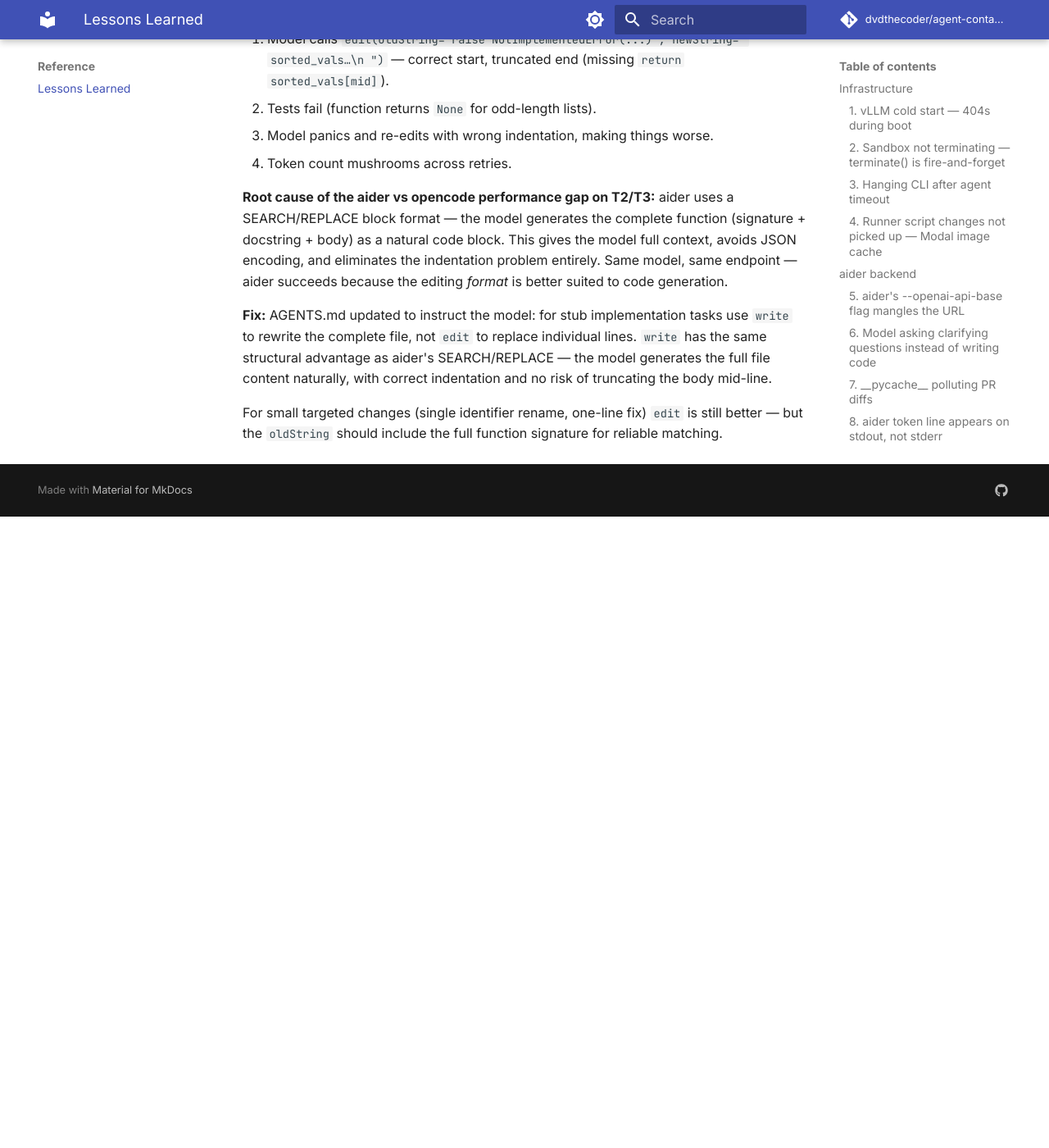
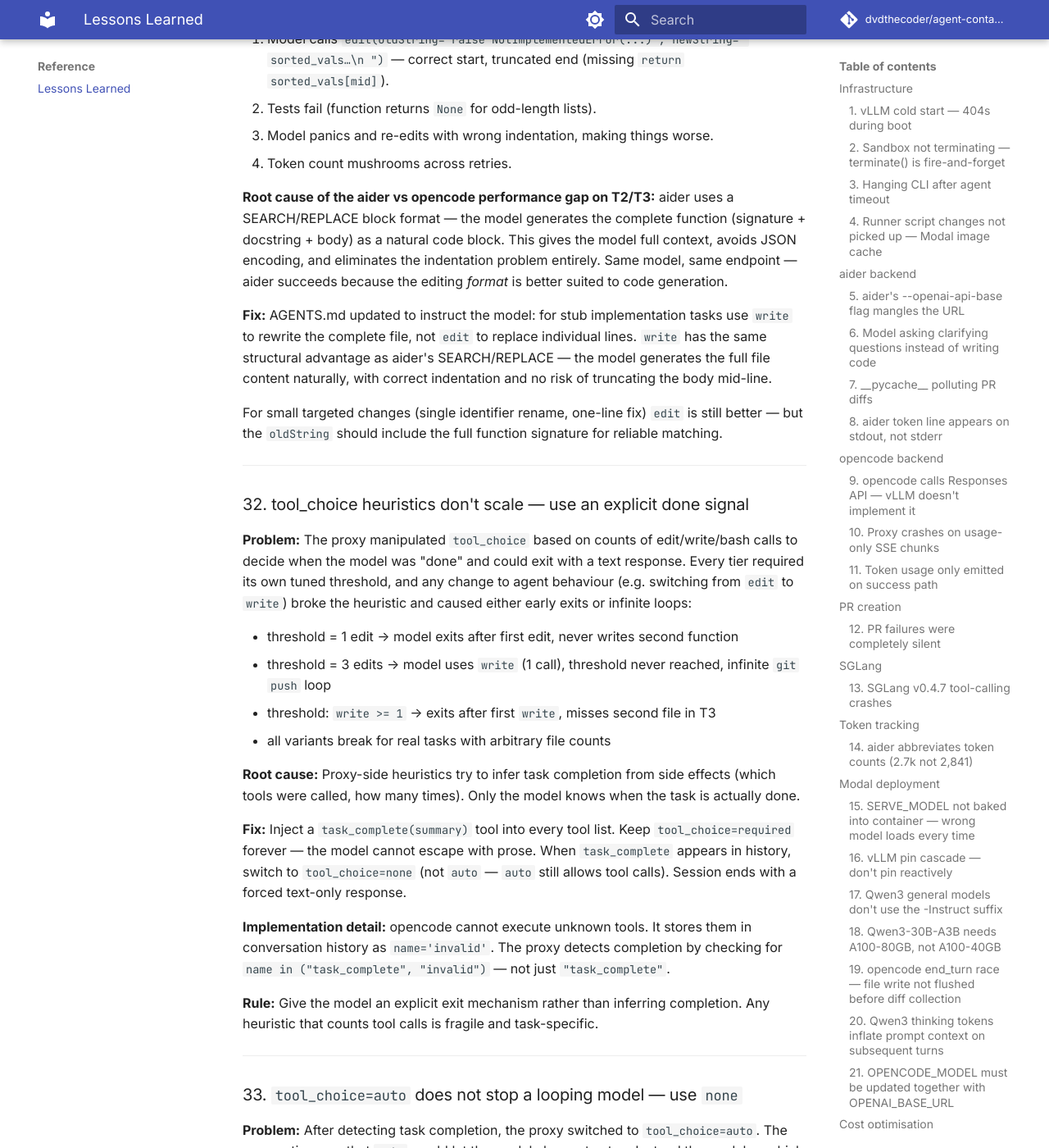
Before and after one commit to dvdthecoder/agent-container, an MkDocs documentation site: the page built from docs/lessons-learned.md, in a window 1280 px wide and 1400 px high, scrolled down 12498 px. Shown: the whole window at 82% size. Built offline with MkDocs 1.6.1 and Material for MkDocs 9.7.7, drawn with Linux system fonts in a browser that asks for light colours; comment, search, counter and statistics services are not loaded; before the commit the page ends 13128 px from its top, so only the background shows below that; some of the changed text lies outside the part shown.

Commit message:
docs+cleanup: lessons #32-33, fix stale proxy comment and log line
Lessons added:
  #32 — tool_choice heuristics don't scale; use explicit done signal
  #33 — tool_choice=auto doesn't stop a looping model; use none

Proxy cleanup:
  - fix comment saying "auto" (now "none") after task_complete
  - remove stale tool_choice={TOOL_CHOICE} from stream-done log line
    (was always logging the constant, not the actual effective value)

Co-Authored-By: Claude Sonnet 4.6 <noreply@anthropic.com>

```diff
--- a/docs/lessons-learned.md
+++ b/docs/lessons-learned.md
@@ -529,3 +529,52 @@ naturally, with correct indentation and no risk of truncating the body mid-line.
 
 For small targeted changes (single identifier rename, one-line fix) `edit` is still better —
 but the `oldString` should include the full function signature for reliable matching.
+
+---
+
+### 32. tool_choice heuristics don't scale — use an explicit done signal
+
+**Problem:** The proxy manipulated `tool_choice` based on counts of edit/write/bash calls to
+decide when the model was "done" and could exit with a text response.  Every tier required its
+own tuned threshold, and any change to agent behaviour (e.g. switching from `edit` to `write`)
+broke the heuristic and caused either early exits or infinite loops:
+
+- threshold = 1 edit → model exits after first edit, never writes second function
+- threshold = 3 edits → model uses `write` (1 call), threshold never reached, infinite `git push` loop
+- threshold: `write >= 1` → exits after first `write`, misses second file in T3
+- all variants break for real tasks with arbitrary file counts
+
+**Root cause:** Proxy-side heuristics try to infer task completion from side effects (which
+tools were called, how many times).  Only the model knows when the task is actually done.
+
+**Fix:** Inject a `task_complete(summary)` tool into every tool list.  Keep
+`tool_choice=required` forever — the model cannot escape with prose.  When `task_complete`
+appears in history, switch to `tool_choice=none` (not `auto` — `auto` still allows tool
+calls).  Session ends with a forced text-only response.
+
+**Implementation detail:** opencode cannot execute unknown tools.  It stores them in
+conversation history as `name='invalid'`.  The proxy detects completion by checking for
+`name in ("task_complete", "invalid")` — not just `"task_complete"`.
+
+**Rule:** Give the model an explicit exit mechanism rather than inferring completion.
+Any heuristic that counts tool calls is fragile and task-specific.
+
+---
+
+### 33. `tool_choice=auto` does not stop a looping model — use `none`
+
+**Problem:** After detecting task completion, the proxy switched to `tool_choice=auto`.  The
+assumption was that `auto` would let the model choose to stop.  Instead the model — which had
+been in a `required` loop calling `git push` — continued calling `bash` on every turn even in
+`auto` mode.  The loop continued until the agent timeout killed the sandbox.
+
+**Root cause:** `tool_choice=auto` means "the model MAY call a tool."  It does not stop a
+model that is already in a repetitive calling pattern.  A 32B model trained to call tools
+will default to calling tools even when permitted not to.
+
+**Fix:** Use `tool_choice=none` after the done signal.  `none` is the Chat Completions API
+value that explicitly prohibits any tool call on that turn, forcing the model to generate
+a plain-text response.  This is the only reliable way to break a looping model and extract
+a closing summary.
+
+**Rule:** To stop a model that is looping: `tool_choice=none`, not `auto`.
```
Also changed, not shown: 1 other file.
